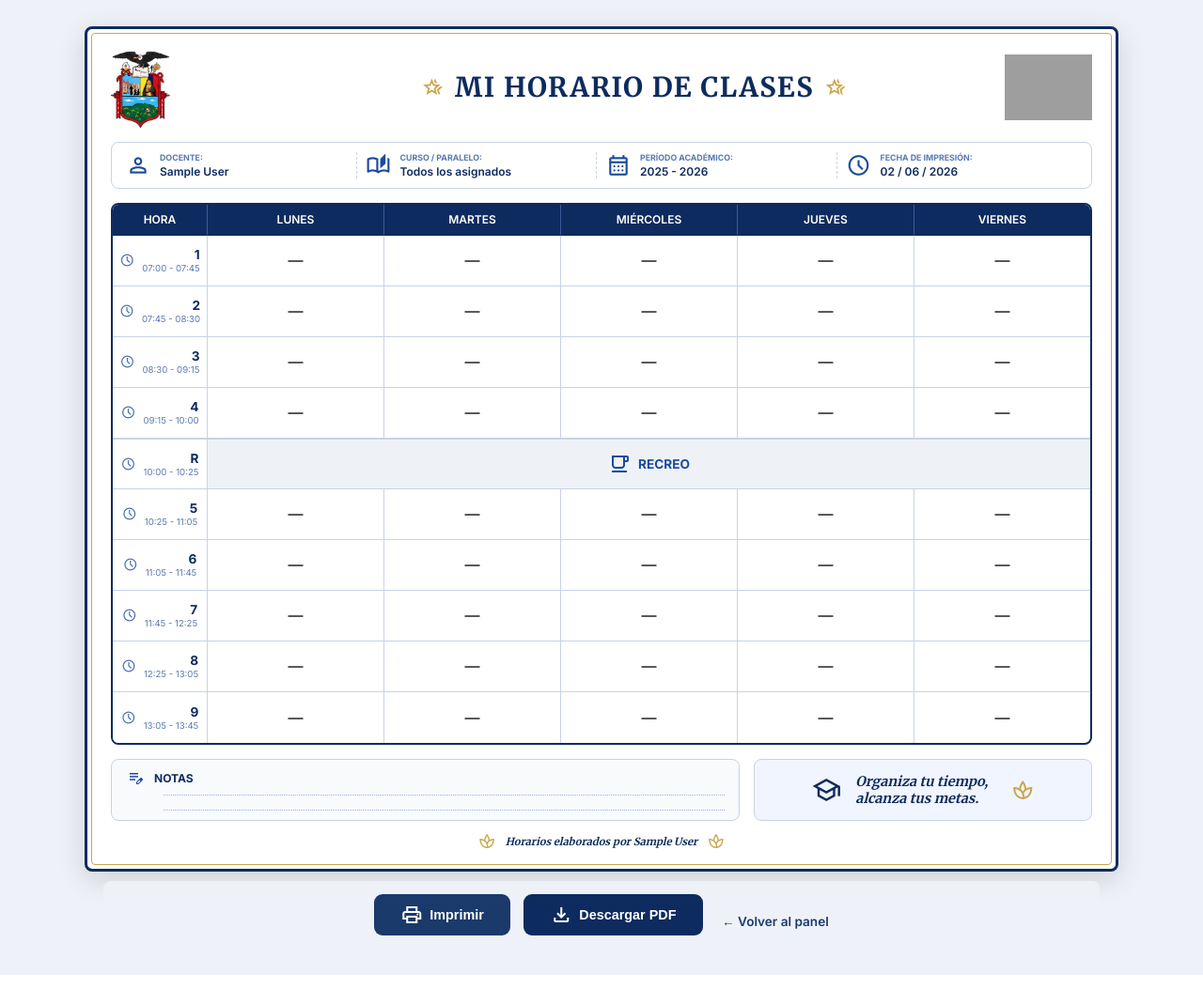
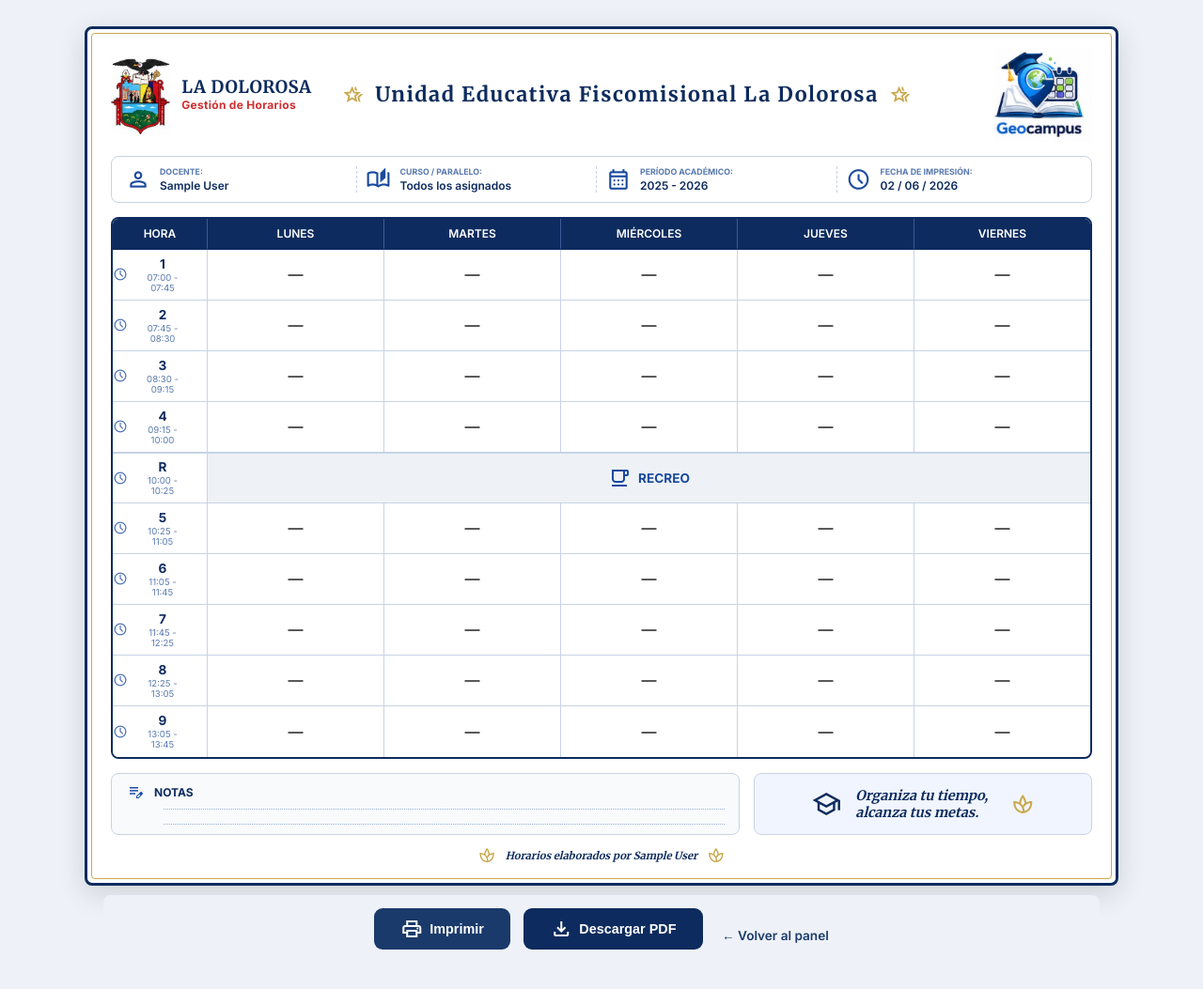
Before and after one commit to anthhouh/Geocampus, a Django app: page /imprimir-horario/ in a window 1280 px wide. Shown: the whole page at 94% size. Run offline with Django 5.2, Linux system fonts and the light colour scheme; a user stored in the database is signed in; tables that the repository leaves empty hold one stand-in row (values such as "Sample post"); parts of the project's set-up code (start-up, migrations or seed data) failed here and were passed over; some libraries are stand-ins or nearby versions; grey boxes are pictures that could not be loaded.

Commit message:
UI: improve header layout and styling for better presentation

```diff
--- a/horarios/templates/horarios/imprimir_horario.html
+++ b/horarios/templates/horarios/imprimir_horario.html
@@ -55,6 +55,7 @@
         .header-logo-left {
             display: flex;
             align-items: center;
+            gap: 12px;
             width: 320px;
         }
         .header-logo-left img {
@@ -104,7 +105,7 @@
             justify-content: flex-end;
         }
         .header-logo-right img {
-            height: 70px;
+            max-height: 100px;
             width: auto;
             object-fit: contain;
         }
@@ -180,23 +181,13 @@
         tbody td:first-child { border-left: none; }
         tbody tr:last-child td { border-bottom: none; }
 
-        td.hora-col {
+        .hora-col-wrapper {
             background: #fff;
-            padding: 4px 10px;
             display: flex;
             align-items: center;
-            justify-content: space-between;
-            height: 100%;
-            border-bottom: none !important;
-            border-left: none !important;
-        }
-        .hora-col-wrapper {
-            background: #fff;
-            padding: 0 5px;
-            display: flex;
-            align-items: center;
-            justify-content: center;
-            gap: 8px;
+            justify-content: flex-end;
+            padding-right: 20px;
+            gap: 10px;
             height: 100%;
         }
 
@@ -351,16 +342,20 @@
         <div class="header">
             <div class="header-logo-left">
                 <img src="{% static 'images/logo_dolorosa.png' %}" alt="Logo La Dolorosa" style="max-height: 85px; width: auto; object-fit: contain;" onerror="this.style.display='none'">
+                <div class="header-school-text">
+                    <h1>LA DOLOROSA</h1>
+                    <p>Gestión de Horarios</p>
+                </div>
             </div>
 
             <div class="header-title">
                 <span class="material-symbols-outlined ornament">hotel_class</span>
-                <h2>MI HORARIO DE CLASES</h2>
+                <h2 style="font-size: 1.35rem; text-align: center; white-space: nowrap;">Unidad Educativa Fiscomisional La Dolorosa</h2>
                 <span class="material-symbols-outlined ornament">hotel_class</span>
             </div>
 
             <div class="header-logo-right">
-                <img src="{% static 'images/logo_geocampus.png' %}" alt="Logo Geocampus" onerror="this.style.display='none'">
+                <img src="{% static 'images/logogeo.png' %}" alt="Logo Geocampus" onerror="this.style.display='none'">
             </div>
         </div>
 
@@ -416,7 +411,7 @@
                                 <td style="padding:0;">
                                     <div class="hora-col-wrapper">
                                         <span class="material-symbols-outlined hora-icon">schedule</span>
-                                        <div style="text-align: right;">
+                                        <div style="text-align: center;">
                                             <span class="periodo-num">R</span>
                                             <span class="periodo-horas">10:00 - 10:25</span>
                                         </div>
@@ -434,7 +429,7 @@
                                 <td style="padding:0;">
                                     <div class="hora-col-wrapper">
                                         <span class="material-symbols-outlined hora-icon">schedule</span>
-                                        <div style="text-align: right;">
+                                        <div style="text-align: center;">
                                             <span class="periodo-num">{{ fila.periodo.num }}</span>
                                             <span class="periodo-horas">{{ fila.periodo.inicio }} - {{ fila.periodo.fin }}</span>
                                         </div>
```
